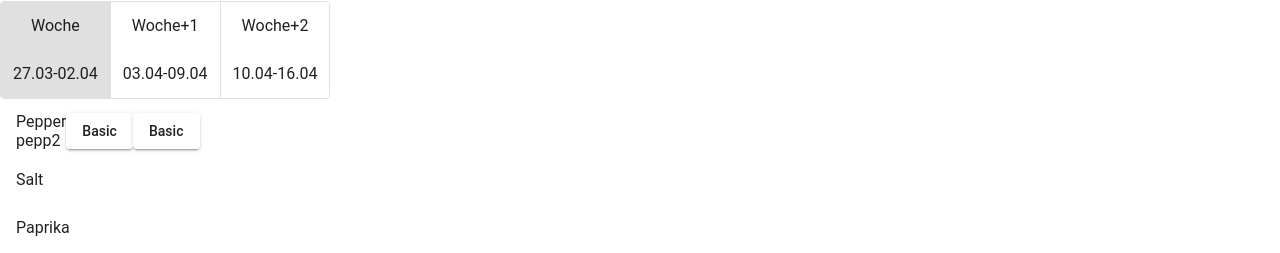
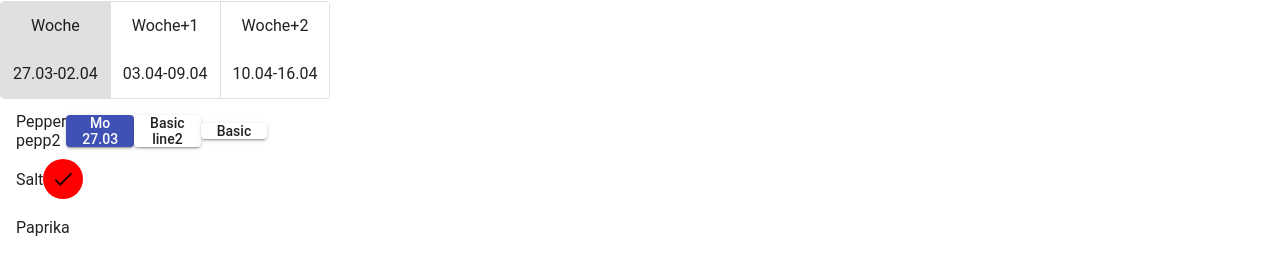
Before and after one commit to geetee13/rire-design, an Angular app: page / in a window 1280 px wide. Shown: the part 128-381 px from the top of the page. Built offline with nearby package versions, Linux system fonts and the light colour scheme.

Commit message:
2 files modified

```diff
--- a/src/app/pilot-dashboard-week/pilot-dashboard-week.component.css
+++ b/src/app/pilot-dashboard-week/pilot-dashboard-week.component.css
@@ -1,3 +1,4 @@
-.weekselect mat-button-toggle {
-  white-space: normal
+button,  mat-button-toggle {
+  white-space: normal;
+  line-height: unset;
 }
--- a/src/app/pilot-dashboard-week/pilot-dashboard-week.component.html
+++ b/src/app/pilot-dashboard-week/pilot-dashboard-week.component.html
@@ -17,9 +17,14 @@ pilot-dashboard-week works!
 
   <mat-list>
     <mat-list-item>Pepper<br>pepp2
-      <button mat-raised-button>Basic</button>
+      <button mat-raised-button color="primary">Mo<br>27.03</button>
+      <button mat-raised-button>Basic<br>line2</button>
       <button mat-raised-button>Basic</button>
     </mat-list-item>
-    <mat-list-item>Salt</mat-list-item>
+    <mat-list-item>Salt
+      <button mat-icon-button style = "background:red">
+        <mat-icon>check</mat-icon>
+      </button>
+    </mat-list-item>
     <mat-list-item>Paprika</mat-list-item>
    </mat-list>
```
